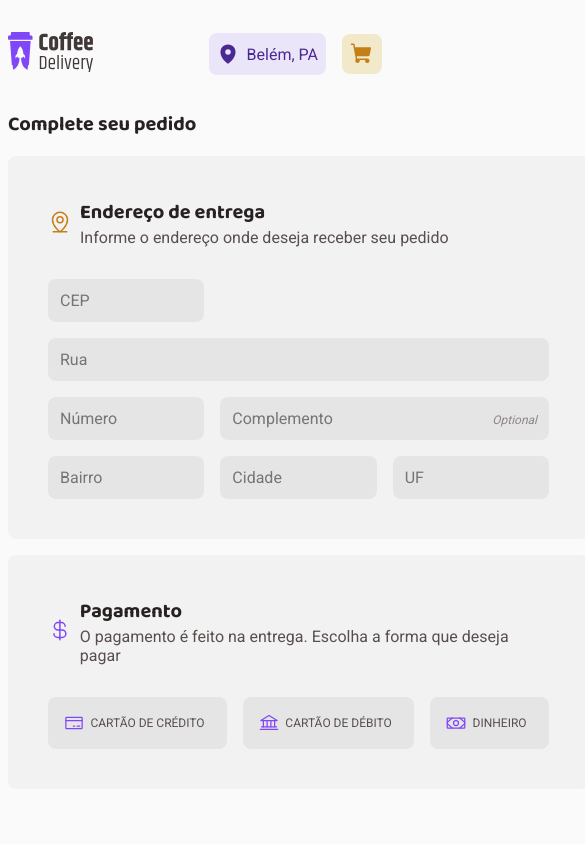
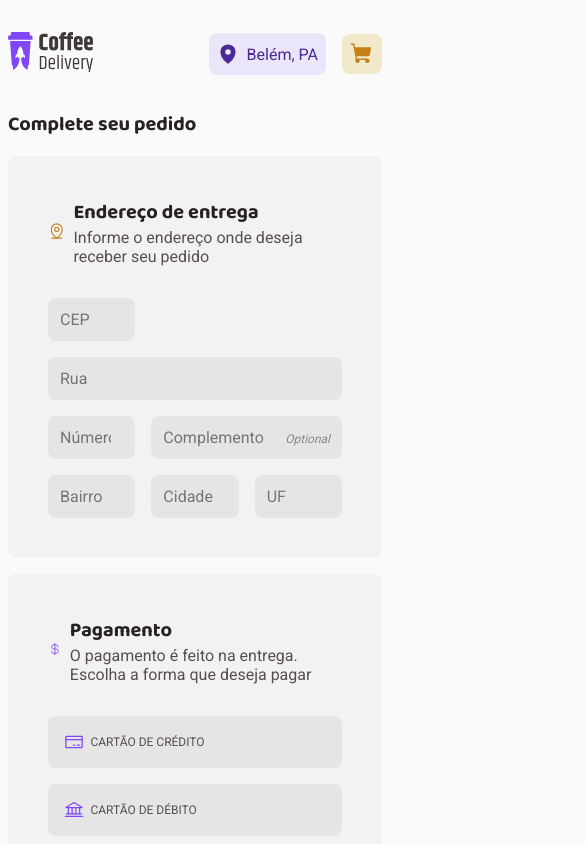
Before and after one commit to DenisLevy76/ignite-coffe-challenge-2, a React (Vite) app: page /checkout in a window 390 px wide. Shown: the top 844 px of the page, 585 px wide, since content can reach past the window. Built offline with nearby package versions, Linux system fonts and the light colour scheme.

Commit message:
Add mobile responsiveness in checkout page

```diff
--- a/src/components/CoffeeCardListComponent/styles.ts
+++ b/src/components/CoffeeCardListComponent/styles.ts
@@ -22,6 +22,8 @@ export const Container = styled.div`
   .controls {
     display: flex;
     gap: 0.5rem;
+    flex-wrap: wrap;
+    align-items: flex-start;
   }
 
   > .price {
@@ -42,8 +44,10 @@ export const RemoveFromCartButton = styled(ButtonComponent)`
     align-items: center;
     gap: 0.25rem;
 
-    padding: 0 0.5rem;
+    padding: 0.375rem 0.5rem;
     font-size: 0.75rem;
+
+    width: auto;
 
     > svg {
       color: ${theme.colors.purple};
--- a/src/pages/Checkout/components/OrderSumaryComponent/styles.ts
+++ b/src/pages/Checkout/components/OrderSumaryComponent/styles.ts
@@ -4,6 +4,15 @@ export const Container = styled.div`
   border-radius: 6px 44px;
   padding: 2.5rem;
   background: ${({ theme }) => theme.colors.baseCard};
+
+  @media (max-width: 850px) {
+    padding: 1.5rem;
+  }
+
+  @media (max-width: 350px) {
+    padding: 0.5rem;
+    border-radius: 8px;
+  }
 `
 
 export const CoffeesList = styled.ul`
--- a/src/pages/Checkout/styles.ts
+++ b/src/pages/Checkout/styles.ts
@@ -1,6 +1,7 @@
 import styled from 'styled-components'
 
 export const Container = styled.main`
+  padding-bottom: 4rem;
   > form {
     display: grid;
     grid-template-columns: 1fr 448px;
@@ -10,6 +11,14 @@ export const Container = styled.main`
       display: flex;
       flex-direction: column;
       gap: 1rem;
+    }
+
+    @media (max-width: 1120px) {
+      grid-template-columns: 1.5fr 1fr;
+    }
+
+    @media (max-width: 820px) {
+      grid-template-columns: 1fr;
     }
   }
 `
@@ -55,4 +64,8 @@ export const PaymentFieldset = styled.div`
   display: grid;
   grid-template-columns: repeat(3, 1fr);
   gap: 1rem;
+
+  @media (max-width: 1120px) {
+    grid-template-columns: 1fr;
+  }
 `
--- a/src/styles/global.ts
+++ b/src/styles/global.ts
@@ -47,5 +47,11 @@ export const GlobalStyles = createGlobalStyle`
     ol {
       list-style: none;
     }
+
+    @media (max-width: 380px) {
+      html {
+        font-size: 87.5%;
+      }
+    }
   `}
 `
```
